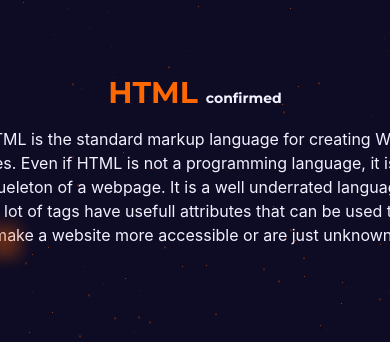
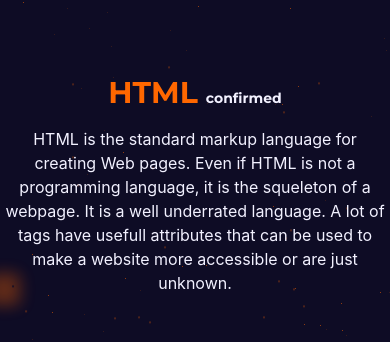
Before and after one commit to razmi0/portfolio, a React (Vite) app: page / in a window 390 px wide. Shown: the part 1519-1861 px from the top of the page. Built offline with nearby package versions, Linux system fonts and the light colour scheme; no server answers.

Commit message:
Fix layout shifts on skills section article

```diff
--- a/src/components/Home/Skills.tsx
+++ b/src/components/Home/Skills.tsx
@@ -29,7 +29,9 @@ const TechArticle = ({ skills, skillHovered }: { skills: SkillType[]; skillHover
                 {skill.title}
                 <small className="ml-2 text-sm text-bogoss-700 dark:text-bogoss-200">{skill.level}</small>
               </h3>
-              <p className="w-[50ch] text-balance text-bogoss-700 dark:text-bogoss-200">{skill.description}</p>
+              <p className="w-[40ch] sm:w-[50ch] text-balance text-bogoss-700 dark:text-bogoss-200 px-3 sm:px-0">
+                {skill.description}
+              </p>
             </div>
           </div>
         );
--- a/src/tailwind/output.css
+++ b/src/tailwind/output.css
@@ -872,6 +872,10 @@ video {
   width: 100%;
 }
 
+.w-\[40ch\]{
+  width: 40ch;
+}
+
 .min-w-24{
   min-width: 6rem;
 }
@@ -2176,8 +2180,21 @@ textarea {
     width: 3.5rem;
   }
 
+  .sm\:w-\[50ch\]{
+    width: 50ch;
+  }
+
   .sm\:gap-12{
     gap: 3rem;
+  }
+
+  .sm\:p-0{
+    padding: 0px;
+  }
+
+  .sm\:px-0{
+    padding-left: 0px;
+    padding-right: 0px;
   }
 
   .group:hover .sm\:group-hover\:opacity-100{
```
